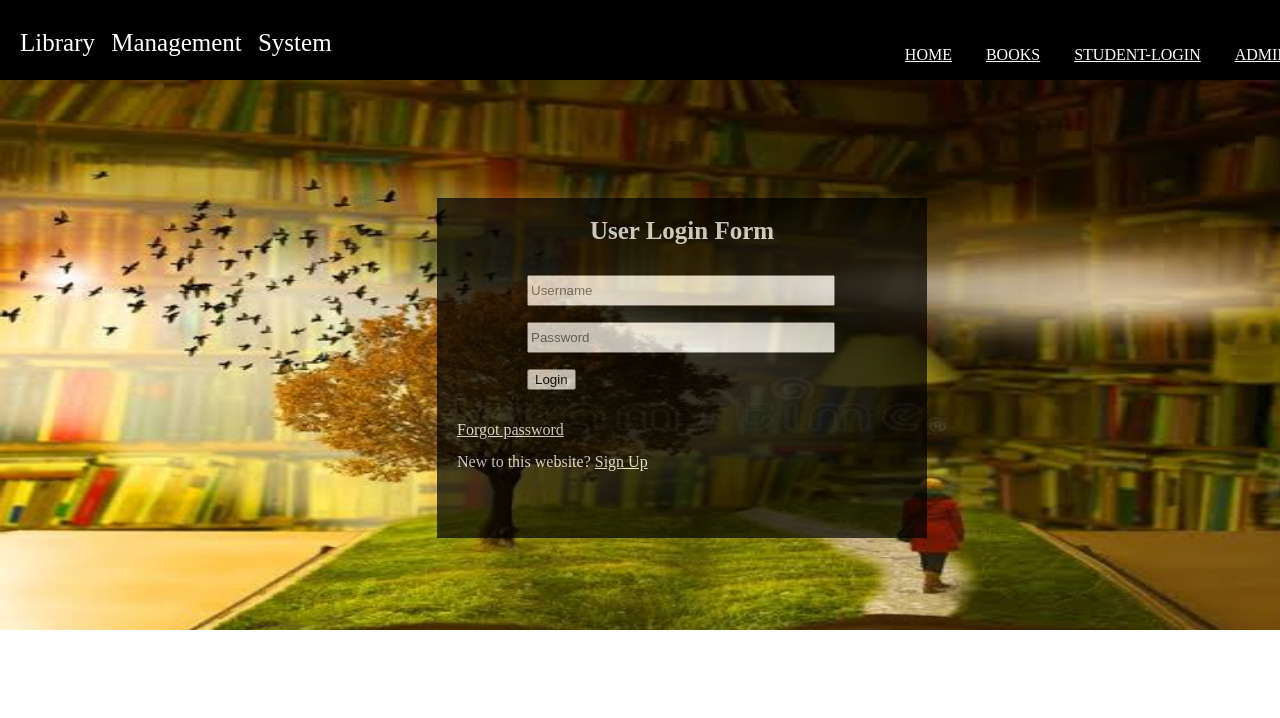
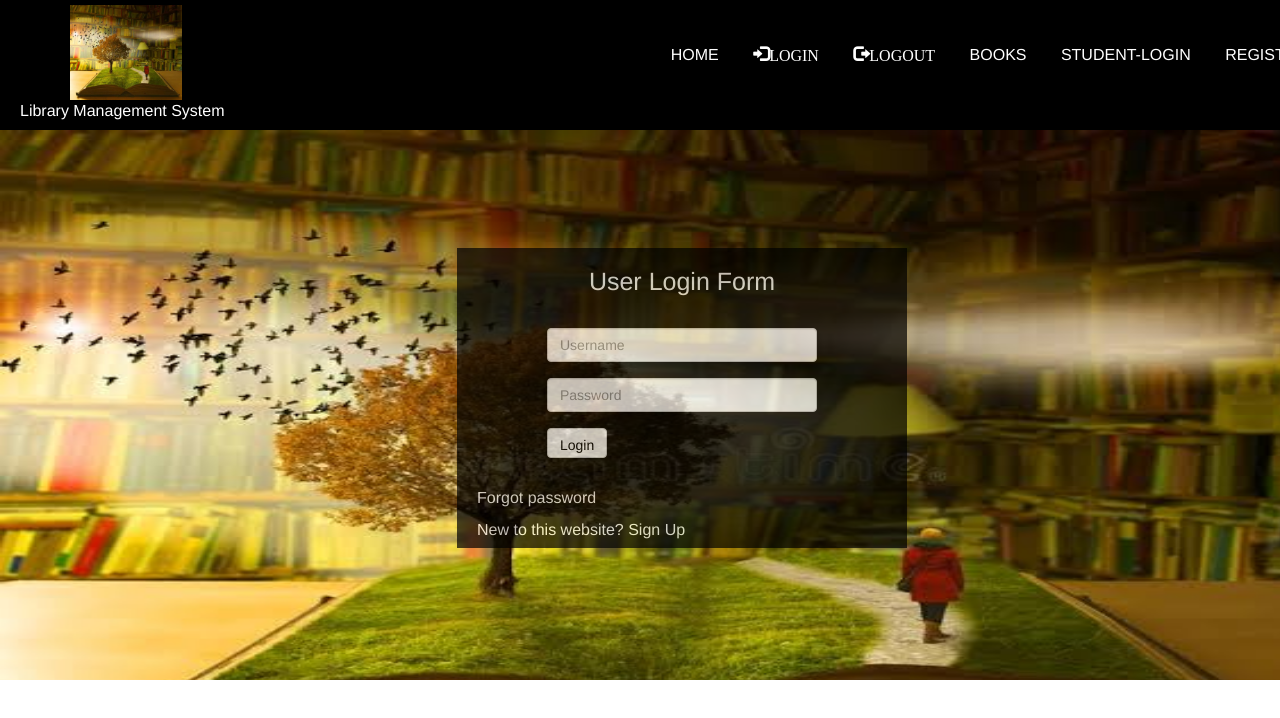
Before and after one commit to karthik456139/Library-Management-System, a plain HTML site: page student.html in a window 1280 px wide. Shown: the top 718 px of the page. Drawn offline with nearby package versions, Linux system fonts and the light colour scheme.

Commit message:
Update student.html

```diff
--- a/student.html
+++ b/student.html
@@ -1,26 +1,32 @@
 <!DOCTYPE html>
 <html lang="en" dir="ltr">
   <head>
-    <meta charset="utf-8">
+    <link rel="stylesheet" href="https://maxcdn.bootstrapcdn.com/bootstrap/3.4.1/css/bootstrap.min.css">
+    <script src="https://ajax.googleapis.com/ajax/libs/jquery/3.6.1/jquery.min.js"></script>
+    <script src="https://maxcdn.bootstrapcdn.com/bootstrap/3.4.1/js/bootstrap.min.js"></script>
     <title>Student Login</title>
     <meta name="viewport" content="width = device-width,initial-scale=1">
     <link rel="stylesheet" href="style.css">
   </head>
   <body>
-     <header style = "height: 80px">
+    <header>
     <div class="logo">
-
-         <p style = "color:white;font-size: 25px;word-spacing:10px;padding-top: 30px ">Library Management System</p>
+      <img src="logo.jpg" alt="" height = 100px />
+      <p style = "color:white">Library Management System</p>
     </div>
       <nav>
         <ol>
         <li><a href="index.html">HOME</a></li>
-           <li><a href="#">BOOKS</a></li>
+        <li><a href="student.html"><span class="glyphicon glyphicon-log-in">LOGIN</span></a></li>
+        <li><a href="student.html"><span class="glyphicon glyphicon-log-out">LOGOUT</span></a></li>
+        <li><a href="">BOOKS</a></li>
         <li><a href="student.html">STUDENT-LOGIN</a></li>
-           <li><a href="#">ADMIN-LOGIN</a></li>
+        <li><a href="registration.html">REGISTRATION</a></li>
+
         </ol>
       </nav>
       </header>
+
      <section>
          <div class="log_img">
           <br><br><br>
@@ -28,9 +34,9 @@
             <h1 style = "text-align: center;font-size: 25px">User Login Form</h1><br><br>
             <form name="login" action="" method="">
               <div class="login">
-              <input type="text" name="username" value="" placeholder = "Username" required=""><br><br>
-              <input type="password" name="username" value=""placeholder = "Password" required=""><br><br>
-              <button type="login" name="button">Login</button>
+              <input  class = "form-control" type="text" name="username" value="" placeholder = "Username" required=""><br>
+              <input class = "form-control" type="password" name="username" value=""placeholder = "Password" required=""><br>
+              <input class = "btn btn-default"type="submit" name="submit" value="Login" style = "color: black;width: 60px;height: 30px">
               </div>
             </form>
             <p><br><br>
```
Lines whose indentation alone changed are shown as unchanged.
